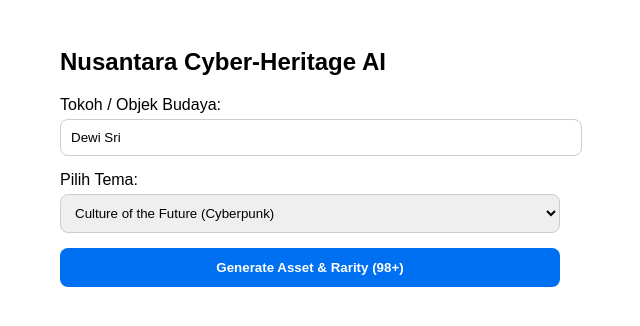
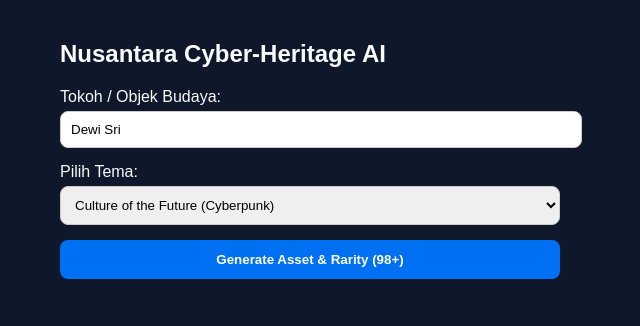
Before and after one commit to metacyber26-source/Nusantara-Cyber-Heritage-AI, a Next.js app: page / in a window 1280 px wide. Shown: the top 326 px of the page, without its empty margins (330-970 px from the left). Built offline with nearby package versions, Linux system fonts and the light colour scheme.

Commit message:
Create layout.js

```diff
--- /dev/null
+++ b/app/layout.js
@@ -0,0 +1,14 @@
+export const metadata = {
+  title: 'Nusantara Cyber-Heritage AI',
+  description: 'Platform Preservasi & NFT Kebudayaan Nusantara',
+};
+
+export default function RootLayout({ children }) {
+  return (
+    <html lang="id">
+      <body style={{ margin: 0, padding: 0, backgroundColor: '#0f172a', color: '#f8fafc' }}>
+        {children}
+      </body>
+    </html>
+  );
+}
```
